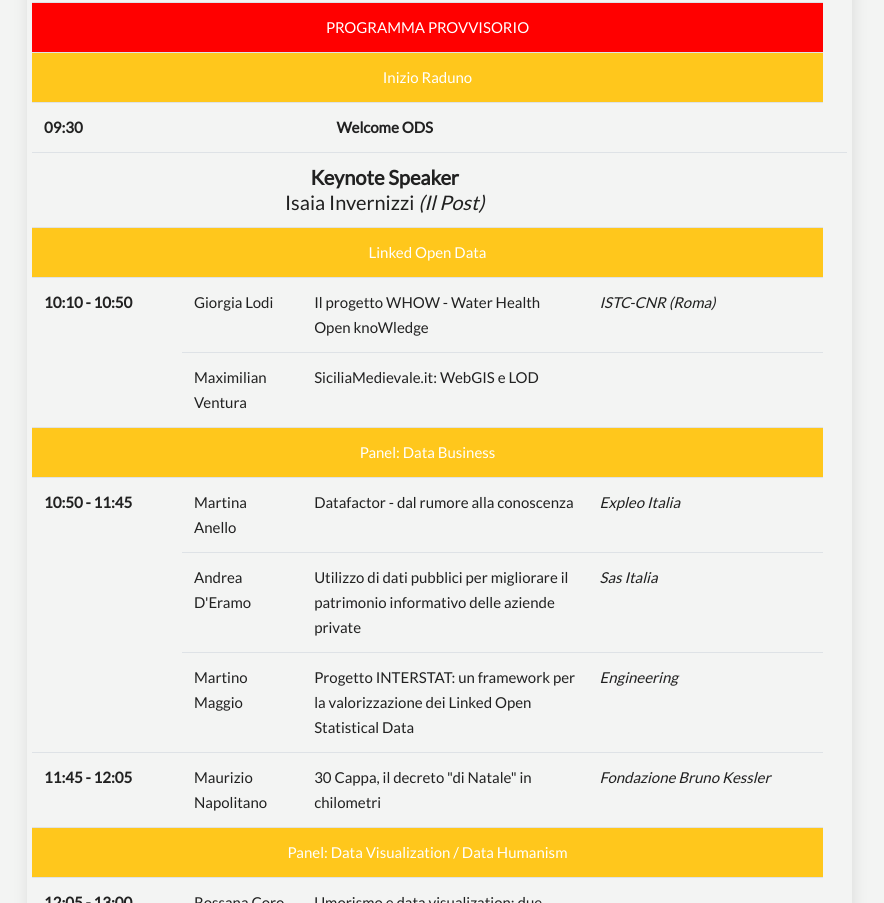
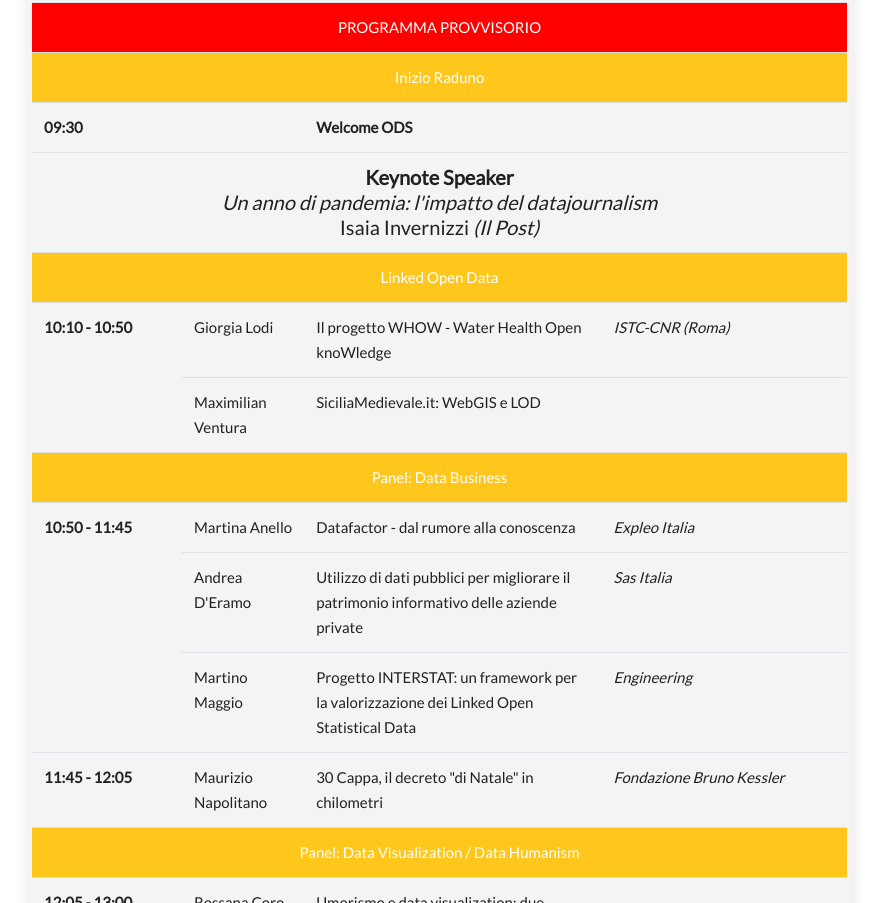
Before and after one commit to opendatasicilia/ods2021, a plain HTML site: page index.html in a window 1280 px wide. Shown: the part 2660-3563 px from the top of the page, without its empty margins (343-1227 px from the left). Drawn offline with Linux system fonts and the light colour scheme; files whose address does not match are found by name.

Commit message:
Modificato programma

```diff
--- a/index.html
+++ b/index.html
@@ -304,7 +304,7 @@
   <!-- Counter Area End-->
 
   <!-- Schedule Section Start -->
-  <section id="schedules" class="schedule section-padding">
+  <section id="#schedules" class="schedule section-padding">
     <div class="container">
       <div class="schedule-area row wow fadeInDown" data-wow-delay="0.3s">
         <div class="schedule-tab-title col-md-3 col-lg-3 col-xs-12">
@@ -356,15 +356,13 @@
                         </tr>
                         <tr>
                           <th scope="row">09:30</th>
-                          <td  class="text-center" colspan="2"><b>Welcome ODS</b></td>
                           <td class="font-italic"></td>
+                          <td  class="text-left" colspan="2"><b>Welcome ODS</b></td>
                         </tr>
 
                           <tr>
-                            <th scope="row"></th>
-                            <td class="text-center" colspan="2" style="font-size: 20px" ><b>Keynote Speaker</b><br>Isaia Invernizzi <i>(Il Post)</i></td>
-                            <td></td>
-                            <td></td>
+                            <td class="text-center" colspan="4" style="font-size: 20px" ><b>Keynote Speaker</b><br>
+                              <i>Un anno di pandemia: l'impatto del datajournalism</i> <br>Isaia Invernizzi <i>(Il Post)</i></td>
                           </tr>
                           <tr>
                         <tr class="text-white" style="background-color: #FFC71C">
```
